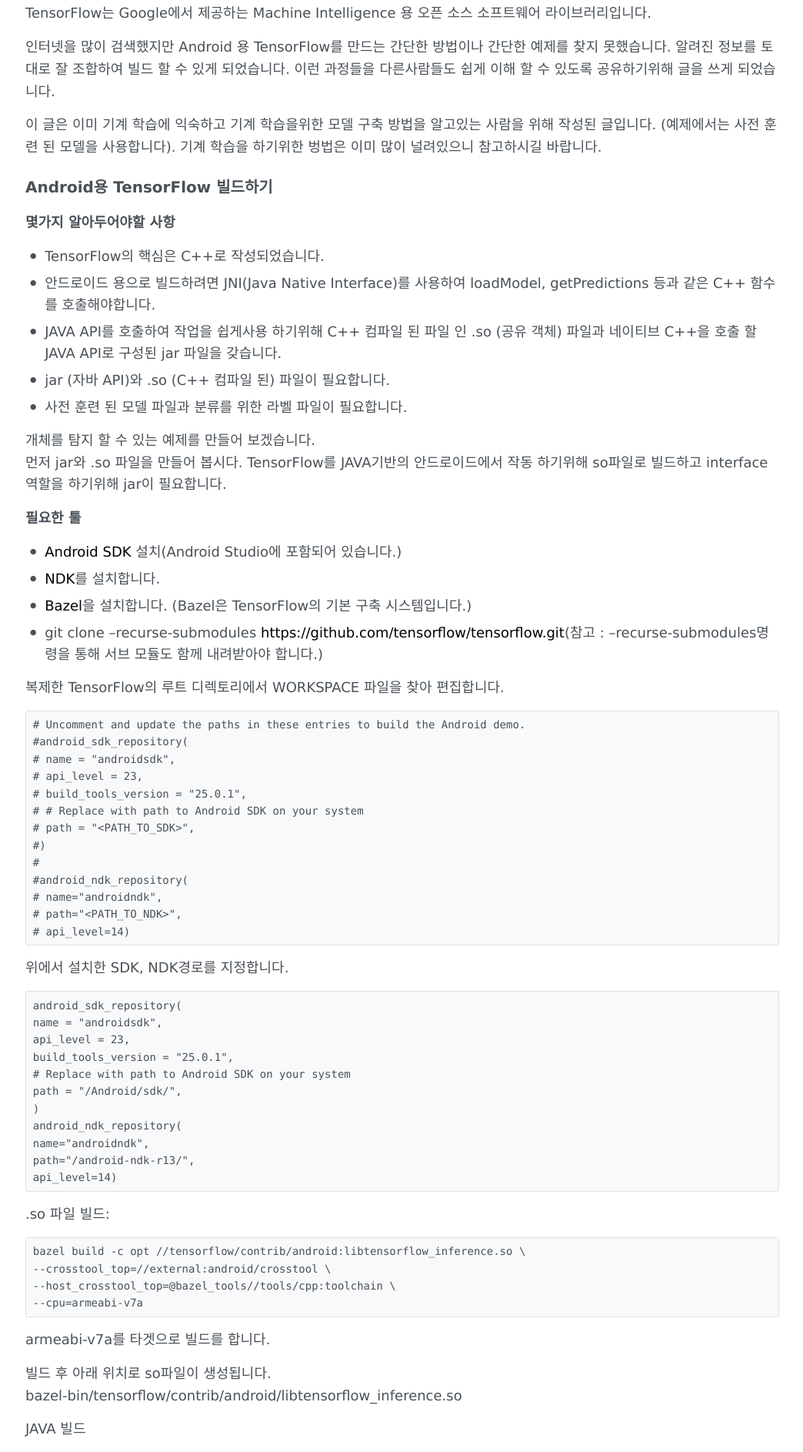
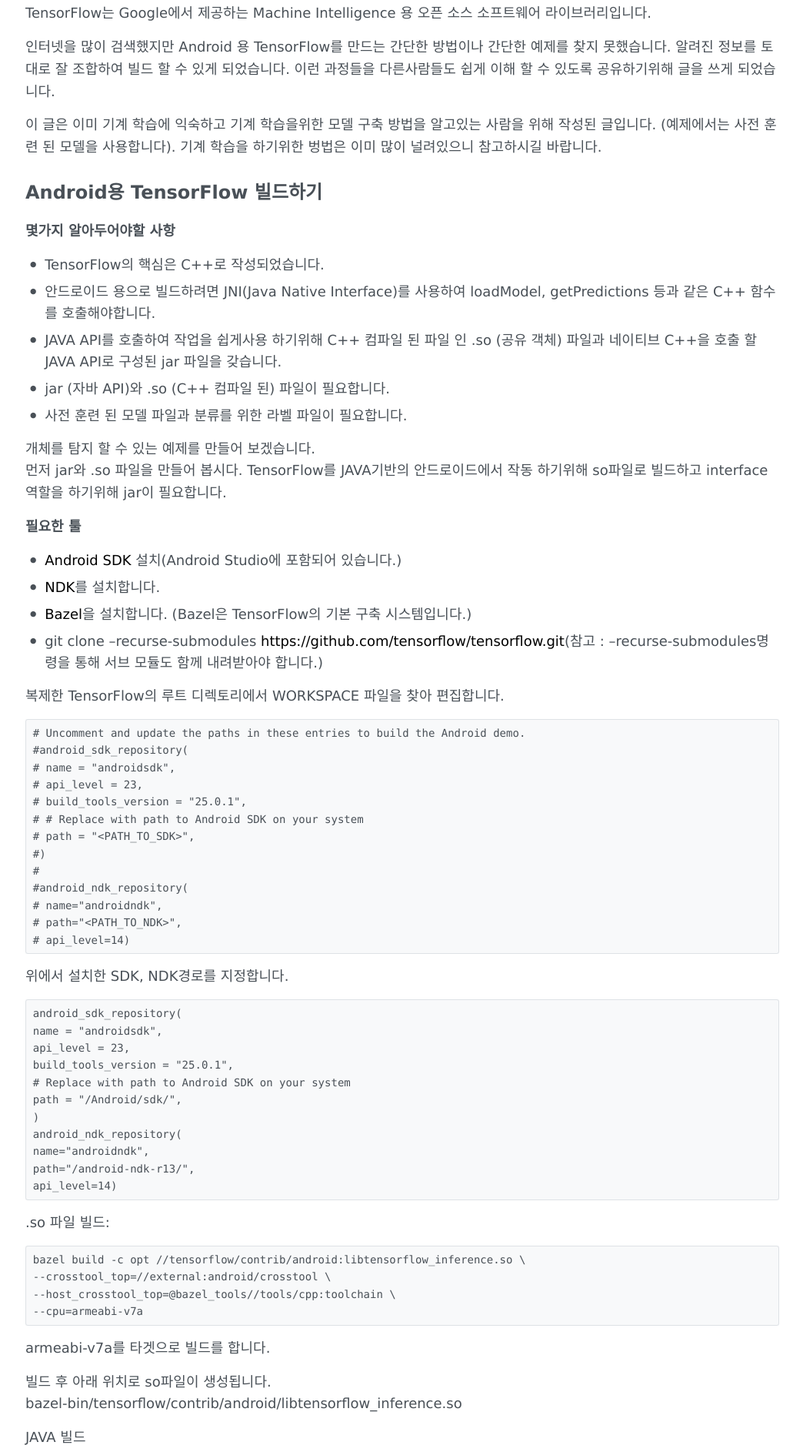
Before and after one commit to kmshack/blog.kmshack.kr, a Jekyll site: the page built from _posts/2017-03-08-Android에서 TensorFlow 실행하기.md, in a window 1280 px wide. Shown: the part 352-2238 px from the top of the page at 77% size, without its empty margins (117-1161 px from the left). Built offline with Jekyll 4.4.1, drawn with Linux system fonts in a browser that asks for light colours; comment, search, counter and statistics services are not loaded.

```diff
--- a/_posts/2017-03-08-Android에서 TensorFlow 실행하기.md
+++ b/_posts/2017-03-08-Android에서 TensorFlow 실행하기.md
@@ -11,7 +11,8 @@ Google은 기계 학습을 구현하기 위해 Android에서 사용할 수있는
 
 이 글은 이미 기계 학습에 익숙하고 기계 학습을위한 모델 구축 방법을 알고있는 사람을 위해 작성된 글입니다. (예제에서는 사전 훈련 된 모델을 사용합니다). 기계 학습을 하기위한 벙법은 이미 많이 널려있으니 참고하시길 바랍니다.
 
-### Android용 TensorFlow 빌드하기
+
+## Android용 TensorFlow 빌드하기
 
 **몇가지 알아두어야할 사항**
 
@@ -93,15 +94,16 @@ bazel-bin/tensorflow/contrib/android/libandroid_tensorflow_inference_java.jar
 그러나 미리 훈련 된 모델과 레이블 파일이 필요합니다. 여기에서는 주어진 이미지에서 객체 감지를 수행하는 Google의 사전 훈련 된 모델을 사용합니다. ([모델 다운로드](https://storage.googleapis.com/download.tensorflow.org/models/inception5h.zip))
 다운받은 zip파일의 압축을 풀면 imagenet_comp_graph_label_strings.txt (객체의 레이블) 및 tensorflow_inception_graph.pb (사전 학습된 모델)가 생성됩니다.
 
-1) Android Studio에서 Android 샘플 프로젝트를 만듭니다.
+
+**1) Android Studio에서 Android 샘플 프로젝트를 만듭니다.**
 imagenet_comp_graph_label_strings.txt 및 tensorflow_inception_graph.pb를 assets 폴더에 넣습니다.
 libandroid_tensorflow_inference_java.jar를 libs 폴더에 넣고 마우스 오른쪽 버튼을 클릭하여 라이브러리로 추가하십시오.
 
-2) 위에서 빌드한 jar파일과 so파일을 추가 합니다.
+**2) 위에서 빌드한 jar파일과 so파일을 추가 합니다.**
 compile files('libs/libandroid_tensorflow_inference_java.jar’)
 기본 디렉토리에 jniLibs 폴더를 만들고 libtensorflow_inference.so를 jniLibs/armeabi-v7a/ 폴더에 넣습니다.
 
-3) 이제 TensorFlow Java API를 호출 할 수 있습니다.
+**3) 이제 TensorFlow Java API를 호출 할 수 있습니다.**
 TensorFlow Java API는 TensorFlowInferenceface 클래스를 통해 필요한 모든 메소드를 제공합니다. TensorFlow Java API를 호출하여 모델경로를 지정하고, 예측을 얻기위해 이미지를 입력해보세요!
 
 
```
